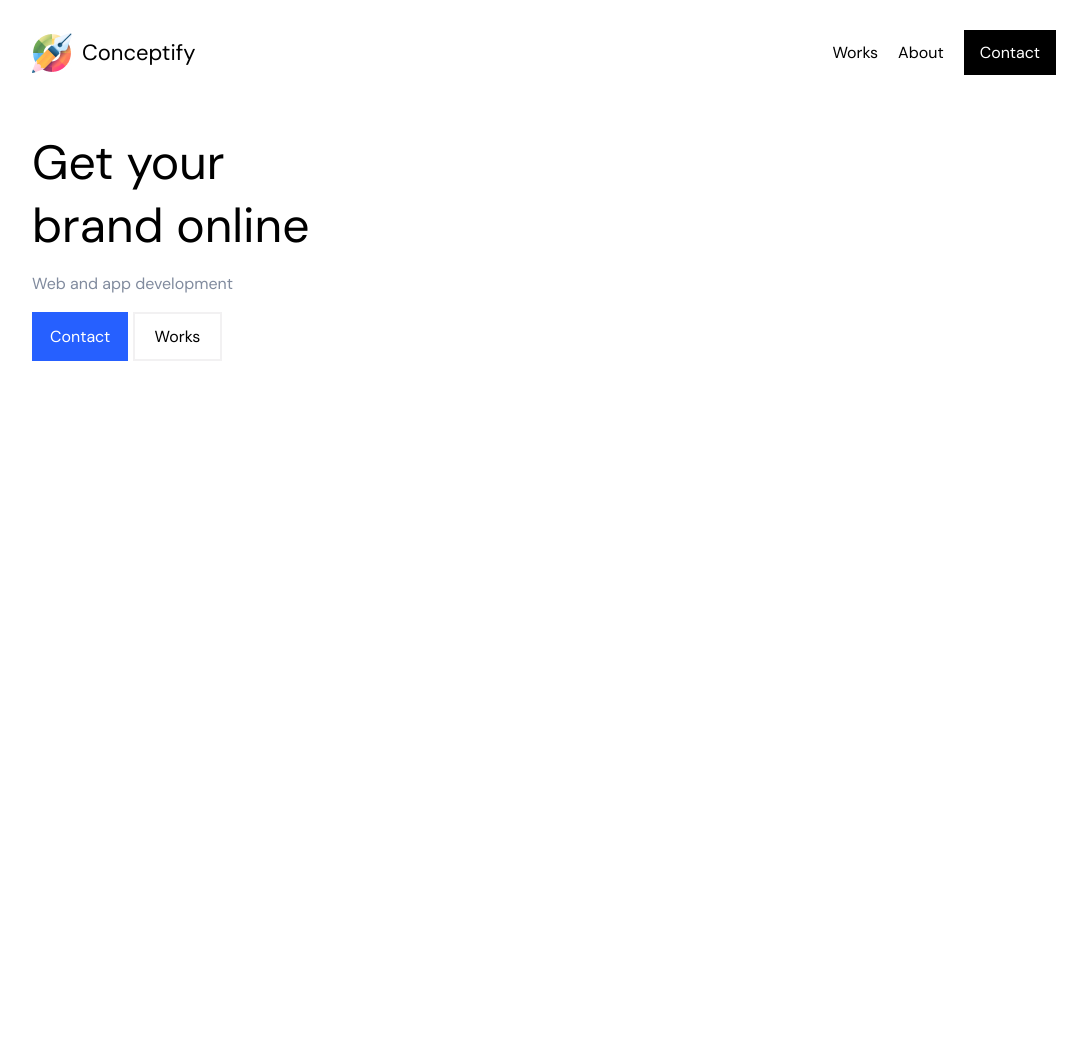
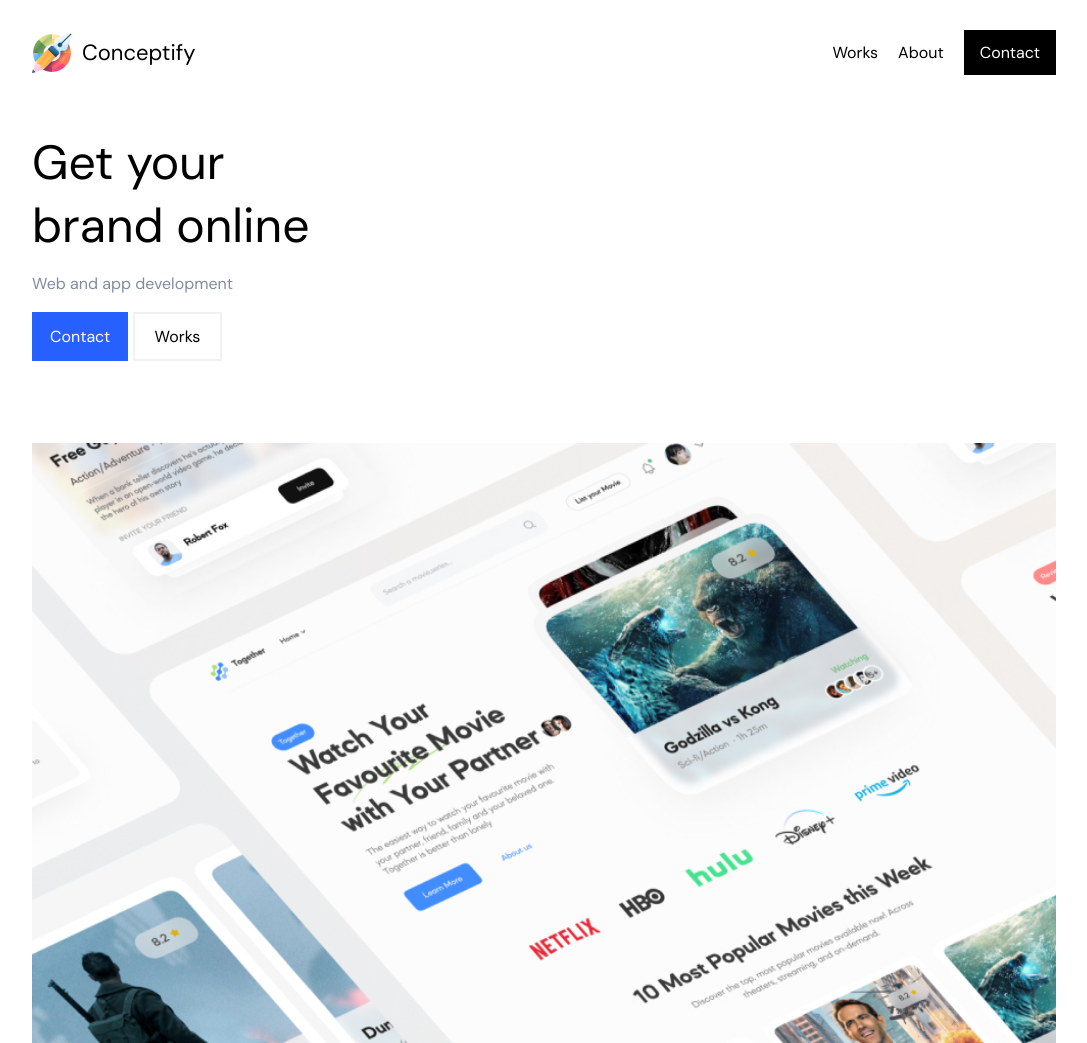
Before and after one commit to madhuroshan/TathvaInductions, a plain HTML site: page landingpage.html in a window 1280 px wide. Shown: the whole page, without its empty margins (96-1183 px from the left). Before the commit the page ends 800 px from the top, so only its background shows below. Drawn offline with Linux system fonts and the light colour scheme.

Commit message:
added images to landing page

```diff
--- a/landingpage.html
+++ b/landingpage.html
@@ -41,6 +41,8 @@
           <a href="" class="opening-works">Works</a>
         </div>
       </div>
+
+      <div class="opening-image"></div>
     </div>
   </body>
 </html>
--- a/textstyles.css
+++ b/textstyles.css
@@ -16,3 +16,11 @@
   color: #818b9e;
   margin-top: 0;
 }
+
+.opening-image {
+  margin-top: 6em;
+  width: 100%;
+  height: 600px;
+  background-image: url(./images/fe222d8788419f353b1a413cb98b1a29\ 1.jpg);
+  background-repeat: round;
+}
```
